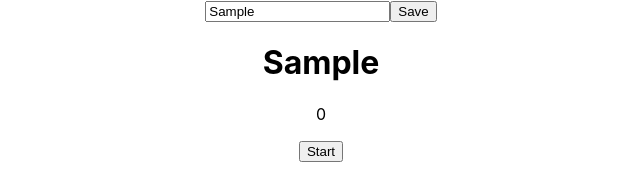
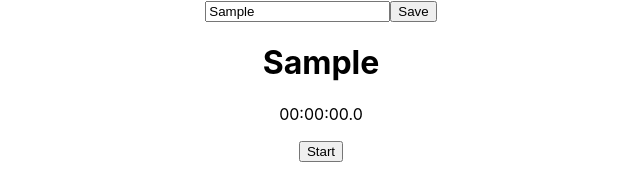
Before and after one commit to jaisawhney/redux-timers, a React (Create React App) app: page / in a window 1280 px wide. Both pictures are taken after typing "Sample" into the empty fields and a click on the button "Save". Shown: the top 194 px of the page, without its empty margins (319-959 px from the left). Built offline with nearby package versions, Linux system fonts and the light colour scheme.

Commit message:
Update and display the time

```diff
--- a/src/app/app.ts
+++ b/src/app/app.ts
@@ -1,5 +1,10 @@
-import { configureStore } from "@reduxjs/toolkit";
+import {configureStore} from "@reduxjs/toolkit";
+import {updateTimer} from "../features/timers/timersSlice";
 import timersReducer from '../features/timers/timersSlice'
+
+setInterval(() => {
+    store.dispatch(updateTimer(100));
+}, 100);
 
 export const store = configureStore({
     reducer: {
--- a/src/components/TimerView.tsx
+++ b/src/components/TimerView.tsx
@@ -1,5 +1,6 @@
 import {useDispatch} from "react-redux";
 import {toggleTimer} from "../features/timers/timersSlice";
+import formatTime from "../utils/formatTime";
 
 interface Props {
     timer: {
@@ -17,7 +18,7 @@ export default function TimerView(props: Props) {
     return (
         <div>
             <h1>{timer.name}</h1>
-            <p>{timer.time}</p>
+            <p>{formatTime(timer.time)}</p>
             <button
                 onClick={() => dispatch(toggleTimer(idx))}
             >
--- a/src/features/timers/timersSlice.ts
+++ b/src/features/timers/timersSlice.ts
@@ -25,11 +25,16 @@ export const timersSlice = createSlice({
         toggleTimer: (state, action) => {
             const timer = state.value[action.payload]
             timer.isRunning = !timer.isRunning
+        },
+        updateTimer: (state, action) => {
+            state.value.forEach(timer => {
+                if (timer.isRunning) timer.time += action.payload;
+            });
         }
     },
 })
 
 // Action creators are generated for each case reducer function
-export const {addTimer, toggleTimer} = timersSlice.actions
+export const {addTimer, toggleTimer, updateTimer} = timersSlice.actions
 
 export default timersSlice.reducer
--- /dev/null
+++ b/src/utils/formatTime.ts
@@ -0,0 +1,12 @@
+export default function (time: number) {
+    const milliseconds = Math.floor((time / 100) % 10);
+    const seconds = Math.floor((time / 1000) % 60);
+    const minutes = Math.floor(time / (1000 * 60) % 60);
+    const hours = Math.floor(minutes / (1000 * 60 * 60) % 24);
+
+    const formattedSeconds = seconds.toString().padStart(2, "0");
+    const formattedMinutes = minutes.toString().padStart(2, "0");
+    const formattedHours = hours.toString().padStart(2, "0");
+
+    return `${formattedHours}:${formattedMinutes}:${formattedSeconds}.${milliseconds}`;
+}
```
